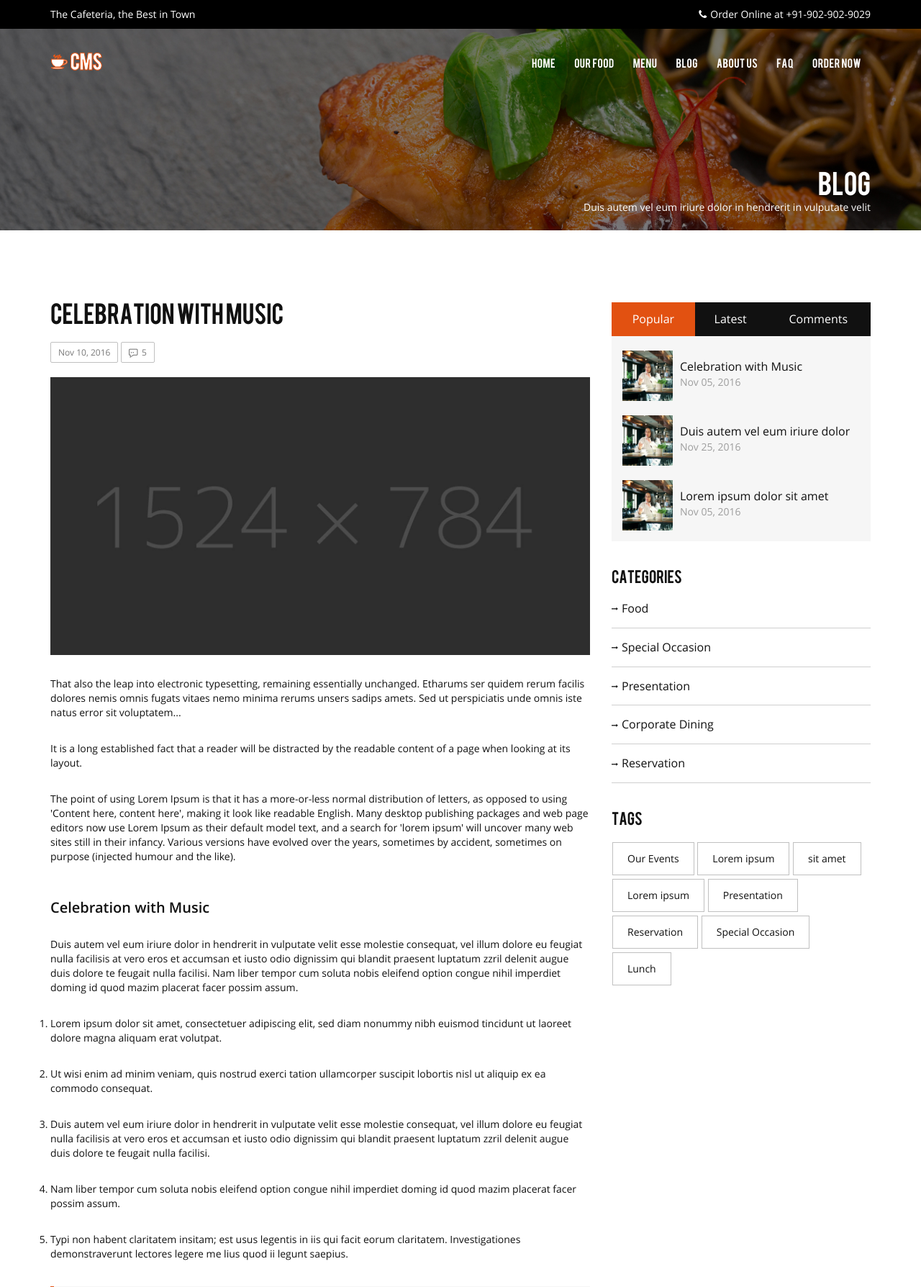
After one commit to Purviharniya/Cafeteria-management-system, a PHP site: page /blog-detail.php in a window 1280 px wide. The commit adds this page. Shown: the top 1788 px of the page at 72% size. Run offline with PHP 8.4, Linux system fonts and the light colour scheme; some web fonts are replaced.

```diff
--- /dev/null
+++ b/blog-detail.php
@@ -0,0 +1,257 @@
+<?php
+include "shared/header.php";
+?>
+<!--Page header & Title-->
+<section id="page_header">
+    <div class="page_title">
+        <div class="container">
+            <div class="row">
+                <div class="col-md-12">
+                    <h2 class="title">Blog</h2>
+                    <p>Duis autem vel eum iriure dolor in hendrerit in vulputate velit</p>
+                </div>
+            </div>
+        </div>
+    </div>
+</section>
+
+
+<!-- Blog Details -->
+<section id="blog" class="padding-top">
+    <div class="container">
+        <div class="row">
+            <div class="col-md-8 col-sm-7">
+                <div class="blog_item padding-bottom order-page">
+                    <h2>Celebration with Music </h2>
+                    <ul class="comments">
+                        <li><a href="#.">Nov 10, 2016</a></li>
+                        <li><a href="#."><i class="icon-chat-2"></i>5</a></li>
+                    </ul>
+                    <div class="image_container">
+                        <img src="images/blog1.jpg" class="img-responsive" alt="blog post">
+                    </div>
+                    <p>That also the leap into electronic typesetting, remaining essentially unchanged. Etharums ser
+                        quidem rerum facilis dolores nemis omnis
+                        fugats vitaes nemo minima rerums unsers sadips amets. Sed ut perspiciatis unde omnis iste
+                        natus error sit voluptatem...</p>
+                    <p>It is a long established fact that a reader will be distracted by the readable content of a
+                        page when looking at its layout.</p>
+                    <p>The point of using Lorem Ipsum is that it has a more-or-less normal distribution of letters,
+                        as opposed to using 'Content here, content
+                        here', making it look like readable English. Many desktop publishing packages and web page
+                        editors now use Lorem Ipsum as their default
+                        model text, and a search for 'lorem ipsum' will uncover many web sites still in their
+                        infancy. Various versions have evolved over the years,
+                        sometimes by accident, sometimes on purpose (injected humour and the like).</p>
+                    <h3 class="half_space">Celebration with Music </h3>
+                    <p>Duis autem vel eum iriure dolor in hendrerit in vulputate velit esse molestie consequat, vel
+                        illum dolore eu feugiat nulla facilisis at
+                        vero eros et accumsan et iusto odio dignissim qui blandit praesent luptatum zzril delenit
+                        augue duis dolore te feugait nulla facilisi. Nam
+                        liber tempor cum soluta nobis eleifend option congue nihil imperdiet doming id quod mazim
+                        placerat facer possim assum.</p>
+                    <ul class="digits">
+                        <li>Lorem ipsum dolor sit amet, consectetuer adipiscing elit, sed diam nonummy nibh euismod
+                            tincidunt ut laoreet dolore magna aliquam erat volutpat.</li>
+                        <li>Ut wisi enim ad minim veniam, quis nostrud exerci tation ullamcorper suscipit lobortis
+                            nisl ut aliquip ex ea commodo consequat.</li>
+                        <li>Duis autem vel eum iriure dolor in hendrerit in vulputate velit esse molestie consequat,
+                            vel illum dolore eu feugiat nulla facilisis at
+                            vero eros et accumsan et iusto odio dignissim qui blandit praesent luptatum zzril
+                            delenit augue duis dolore te feugait nulla facilisi.</li>
+                        <li>Nam liber tempor cum soluta nobis eleifend option congue nihil imperdiet doming id quod
+                            mazim placerat facer possim assum.</li>
+                        <li>Typi non habent claritatem insitam; est usus legentis in iis qui facit eorum claritatem.
+                            Investigationes demonstraverunt lectores
+                            legere me lius quod ii legunt saepius.</li>
+                    </ul>
+                    <blockquote class="bg_grey">Duis autem vel eum iriure dolor in hendrerit in vulputate velit esse
+                        molestie consequat, vel
+                        illum dolore eu feugiat nulla facilisis at vero eros et accumsan et iusto odio dignissim qui
+                        blandit praesent luptatum zzril delenit augue
+                        duis dolore te feugait nulla facilisi.</blockquote>
+                    <p>That also the leap into electronic typesetting, remaining essentially unchanged. Etharums ser
+                        quidem rerum facilis dolores nemis omnis
+                        fugats vitaes nemo minima rerums unsers sadips amets. Sed ut perspiciatis unde omnis iste
+                        natus error sit voluptatem.</p>
+                    <div class="clearfix">
+                        <ul class="comments pull-left">
+                            <li><a href="#."><i class="icon-tag2"></i>benefits, continental, food</a></li>
+                        </ul>
+                        <ul class="social_icon pull-right">
+                            <li><a href="#." class="black"><i class="fa fa-facebook"></i></a></li>
+                            <li><a href="#." class="black"><i class="fa fa-twitter"></i></a></li>
+                            <li><a href="#." class="black"><i class="fa fa-google-plus"></i></a></li>
+                        </ul>
+                    </div>
+                    <h3>3 Comments</h3>
+                    <div class="media blog-reply">
+                        <div class="pull-left">
+                            <a href="#.">
+                                <img alt="Bianca Reid" src="images/blog-commenter1.jpg">
+                            </a>
+                        </div>
+                        <div class="media-body">
+                            <h4>John Smith</h4>
+                            <span>September 30, 2016 at 3:21 pm</span>
+                            <p class="no-margin">It is a long established fact that a reader will be distracted by
+                                the readable content of a page when looking at its layout.
+                                The point of using Lorem Ipsum is that it has a more-or-less normal distribution of
+                                letters.</p>
+                            <a class="reply" href="#.">Reply</a>
+                        </div>
+                    </div>
+                    <div class="media blog-reply col-md-offset-2">
+                        <div class="pull-left">
+                            <a href="#.">
+                                <img alt="Bianca Reid" src="images/blog-commenter1.jpg">
+                            </a>
+                        </div>
+                        <div class="media-body">
+                            <h4>John Smith</h4>
+                            <span>September 30, 2016 at 3:21 pm</span>
+                            <p class="no-margin">It is a long established fact that a reader will be distracted by
+                                the readable content of a page when looking at its layout.
+                                The point of using Lorem Ipsum is that it has a more-or-less normal distribution of
+                                letters.</p>
+                            <a class="reply" href="#.">Reply</a>
+                        </div>
+                    </div>
+                    <div class="media blog-reply">
+                        <div class="pull-left">
+                            <a href="#.">
+                                <img alt="Bianca Reid" src="images/blog-commenter1.jpg">
+                            </a>
+                        </div>
+                        <div class="media-body">
+                            <h4>John Smith</h4>
+                            <span>September 30, 2016 at 3:21 pm</span>
+                            <p class="no-margin">It is a long established fact that a reader will be distracted by
+                                the readable content of a page when looking at its layout.
+                                The point of using Lorem Ipsum is that it has a more-or-less normal distribution of
+                                letters.</p>
+                            <a class="reply" href="#.">Reply</a>
+                        </div>
+                    </div>
+
+                    <h3>Leave a Reply</h3>
+                    <p>Your email address will not be published. Required fields are marked *</p>
+                    <form class="callus">
+                        <div class="row">
+                            <div class="col-md-6">
+                                <div class="form-group">
+                                    <input class="form-control" type="text" required placeholder="Your Name" required>
+                                </div>
+                            </div>
+                            <div class="col-md-6">
+                                <div class="form-group">
+                                    <input class="form-control" type="email" required placeholder="Email" required>
+                                </div>
+                            </div>
+                            <div class="col-md-6">
+                                <div class="form-group">
+                                    <input class="form-control" type="text" required placeholder="Website">
+                                </div>
+                            </div>
+                            <div class="col-md-6">
+                                <div class="form-group">
+                                    <input type="text" class="form-control" placeholder="Subject" required>
+                                </div>
+                            </div>
+                            <div class="col-md-12">
+                                <div class="form-group">
+                                    <textarea placeholder="Message"></textarea>
+                                </div>
+                                <div class="form-group">
+                                    <button type="submit" class="btn-submit button3">Submit Request</button>
+                                </div>
+                            </div>
+                        </div>
+                    </form>
+                </div>
+            </div>
+            <div class="col-md-4 col-sm-5">
+                <aside class="sidebar">
+                    <div class="widget">
+                        <ul class="tabs">
+                            <li class="active" rel="tab1">Popular </li>
+                            <li rel="tab2">Latest</li>
+                            <li rel="tab3">Comments</li>
+                        </ul>
+                        <div class="tab_container bg_grey">
+                            <h3 class="d_active tab_drawer_heading" rel="tab1">Popular</h3>
+                            <div id="tab1" class="tab_content">
+                                <div class="single_comments">
+                                    <img alt="" src="images/avator1.jpg">
+                                    <p><a href="#.">Celebration with Music </a>
+                                        <span>Nov 05, 2016</span>
+                                    </p>
+
+                                </div>
+                                <div class="clearfix"></div>
+                                <div class="single_comments">
+                                    <img alt="" src="images/avator1.jpg">
+                                    <p><a href="#.">Duis autem vel eum iriure dolor</a><span>Nov 25, 2016</span></p>
+                                </div>
+                                <div class="clearfix"></div>
+                                <div class="single_comments no-margin">
+                                    <img alt="" src="images/avator1.jpg">
+                                    <p><a href="#.">Lorem ipsum dolor sit amet</a> <span>Nov 05, 2016</span></p>
+                                </div>
+                                <div class="clearfix"></div>
+                            </div>
+                            <h3 class="tab_drawer_heading" rel="tab2">Latest</h3>
+                            <div id="tab2" class="tab_content">
+                                <div class="single_comments">
+                                    <img alt="" src="images/avator1.jpg">
+                                    <p><a href="#.">Lorem ipsum dolor sit amet</a> <span>Nov 05, 2016</span></p>
+                                </div>
+                            </div>
+                            <h3 class="tab_drawer_heading" rel="tab3">Comments</h3>
+                            <div id="tab3" class="tab_content">
+                                <div class="single_comments">
+                                    <img alt="" src="images/avator1.jpg">
+                                    <p><a href="#.">Ut wisi enim ad minim</a> <span>Nov 05, 2016</span></p>
+
+                                </div>
+                                <div class="single_comments">
+                                    <img alt="" src="images/avator1.jpg">
+                                    <p><a href="#.">Lorem ipsum dolor</a> <span>Nov 05, 2016</span></p>
+
+                                </div>
+                            </div>
+                        </div>
+                    </div>
+                    <div class="widget">
+                        <h3>Categories</h3>
+                        <ul class="widget_links">
+                            <li><a href="#.">Food</a></li>
+                            <li><a href="#.">Special Occasion</a></li>
+                            <li><a href="#.">Presentation</a></li>
+                            <li><a href="#.">Corporate Dining</a></li>
+                            <li><a href="#.">Reservation</a></li>
+                        </ul>
+                    </div>
+                    <div class="widget">
+                        <h3>Tags</h3>
+                        <ul class="tags">
+                            <li><a href="#.">Our Events</a></li>
+                            <li><a href="#.">Lorem ipsum</a></li>
+                            <li><a href="#.">sit amet</a></li>
+                            <li><a href="#.">Lorem ipsum </a></li>
+                            <li><a href="#.">Presentation</a></li>
+                            <li><a href="#.">Reservation</a></li>
+                            <li><a href="#.">Special Occasion</a></li>
+                            <li><a href="#."> Lunch</a></li>
+                        </ul>
+                    </div>
+                </aside>
+            </div>
+        </div>
+    </div>
+</section>
+
+<!--Footer-->
+<?php
+include "shared/footer.php";
+?>
--- a/shared/footer.php
+++ b/shared/footer.php
@@ -17,7 +17,8 @@
                     <li><a href="index.php">Home</a></li>
                     <li><a href="food.php">Our Food</a></li>
                     <li><a href="about.php">About Us</a></li>
-
+                    <li><a href="menu.php">Menu</a></li>
+                    <li><a href="blog.php">Blog</a></li>
                     <li><a href="faq.php">Faq's</a></li>
                     <li><a href="./user/register.php">Order Now</a></li>
 
--- a/shared/header.php
+++ b/shared/header.php
@@ -73,6 +73,8 @@
                                 <ul class="nav navbar-nav">
                                     <li><a href="index.php">Home</a></li>
                                     <li><a href="food.php">Our Food</a></li>
+                                    <li><a href="menu.php">Menu</a></li>
+                                    <li><a href="blog.php">Blog</a></li>
                                     <li><a href="about.php">About Us</a></li>
                                     <li><a href="faq.php">FAQ</a></li>
                                     <li><a href="./user/register.php">Order Now</a></li>
```
Also changed, not shown: about.php (added, +158 -0 lines), blog.php (added, +180 -0 lines), faq.php (added, +124 -0 lines), 1 other file.
